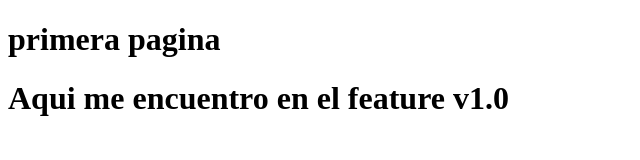
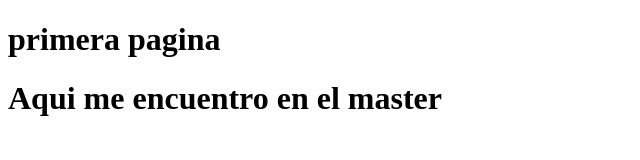
Before and after one commit to perezlan/git-curso, a plain HTML site: page index.html in a window 1280 px wide. Shown: the whole page, without its empty margins (0-640 px from the left). Drawn offline with Linux system fonts and the light colour scheme.

Commit message:
h1 a master

```diff
--- a/index.html
+++ b/index.html
@@ -10,7 +10,7 @@
 
 <body>
     <h1>primera pagina</h1>
-    <h1>Aqui me encuentro en el feature v1.0</h1>
+    <h1>Aqui me encuentro en el master</h1>
 </body>
 
 </html>
```
